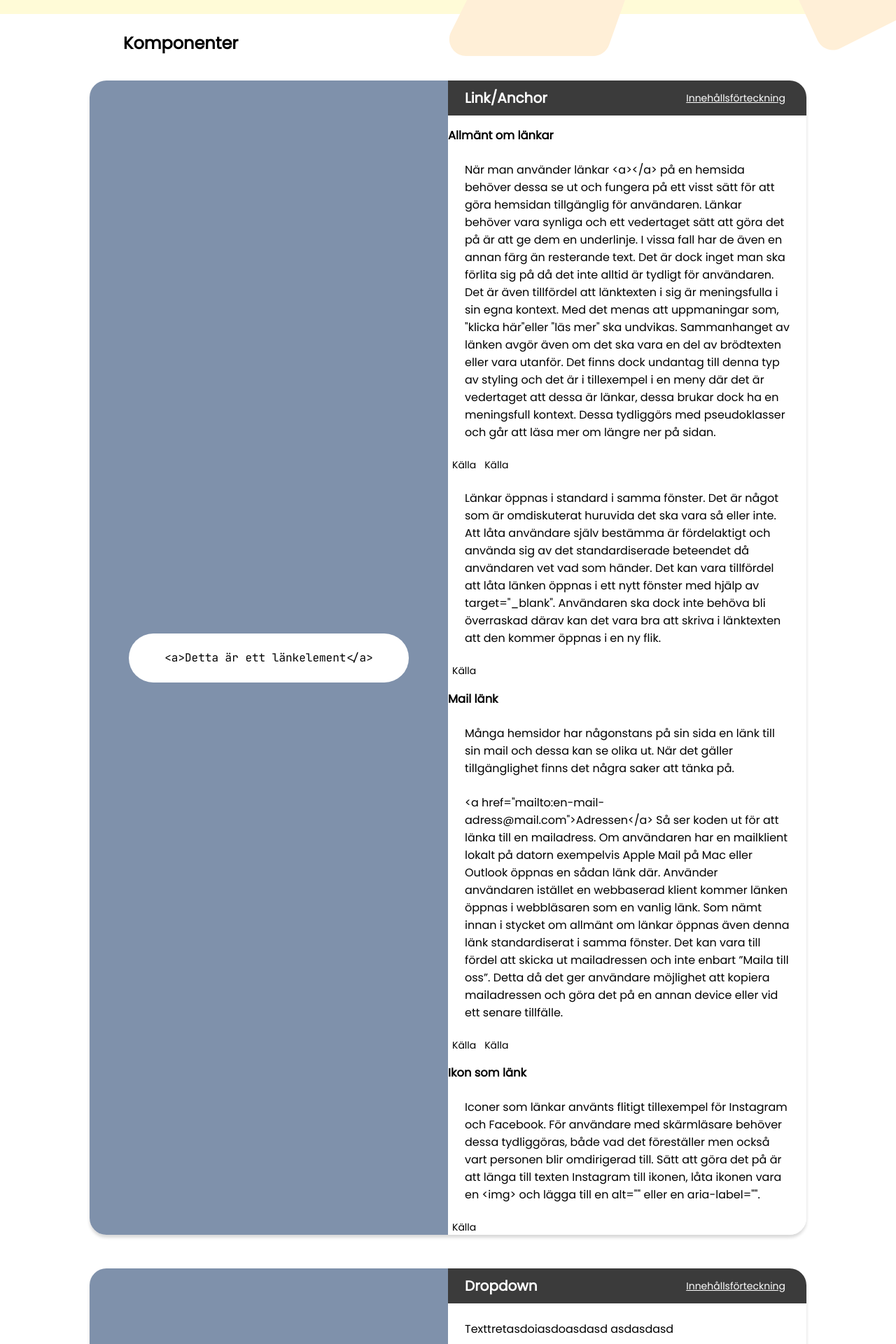
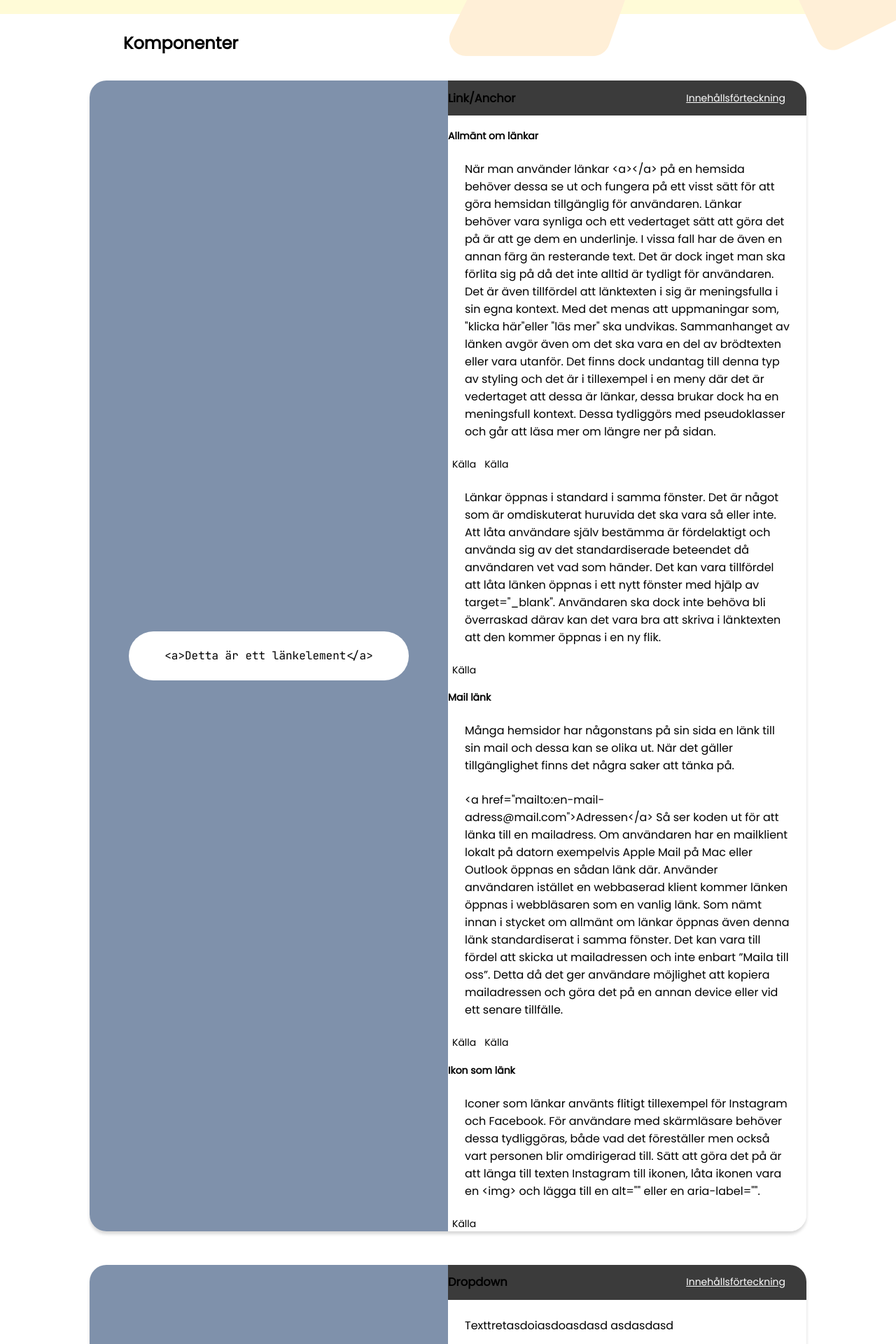
Before and after one commit to h-emma/x-work, a Next.js app: page / in a window 1280 px wide. Shown: the part 780-2700 px from the top of the page at 70% size. Built offline with nearby package versions, Linux system fonts and the light colour scheme.

Commit message:
Change structure of heading

```diff
--- a/components/ItemCard/ItemCard.jsx
+++ b/components/ItemCard/ItemCard.jsx
@@ -14,9 +14,9 @@ export default function ItemCard(props) {
     <section className={styles.card}>
       <div className={styles.infoContainer}>
         <div className={styles.infoHeaderContainer}>
-          <h2 tabIndex={0} id={props.id}>
+          <h3 tabIndex={0} id={props.id}>
             {props.name}
-          </h2>
+          </h3>
           <Link
             href=""
             className={"non-highlighted-text"}
--- a/components/Items/LinkItem/LinkItemText.jsx
+++ b/components/Items/LinkItem/LinkItemText.jsx
@@ -1,7 +1,7 @@
 export default function LinkItemText() {
   return (
     <>
-      <h3>Allmänt om länkar</h3>
+      <h4>Allmänt om länkar</h4>
       <p>
         När man använder länkar &lt;a&gt;&lt;/a&gt; på en hemsida behöver dessa
         se ut och fungera på ett visst sätt för att göra hemsidan tillgänglig
@@ -35,7 +35,7 @@ export default function LinkItemText() {
         öppnas i en ny flik.
       </p>
       <a href="https://www.a11y-collective.com/the-perfect-link/">Källa</a>
-      <h3>Mail länk</h3>
+      <h4>Mail länk</h4>
       <p>
         Många hemsidor har någonstans på sin sida en länk till sin mail och
         dessa kan se olika ut. När det gäller tillgänglighet finns det några
@@ -56,7 +56,7 @@ export default function LinkItemText() {
       </p>
       <a href="https://css-tricks.com/all-about-mailto-links/">Källa</a>
       <a href="https://www.a11y-collective.com/the-perfect-link/">Källa</a>
-      <h3>Ikon som länk</h3>
+      <h4>Ikon som länk</h4>
       <p>
         Iconer som länkar använts flitigt tillexempel för Instagram och
         Facebook. För användare med skärmläsare behöver dessa tydliggöras, både
```
